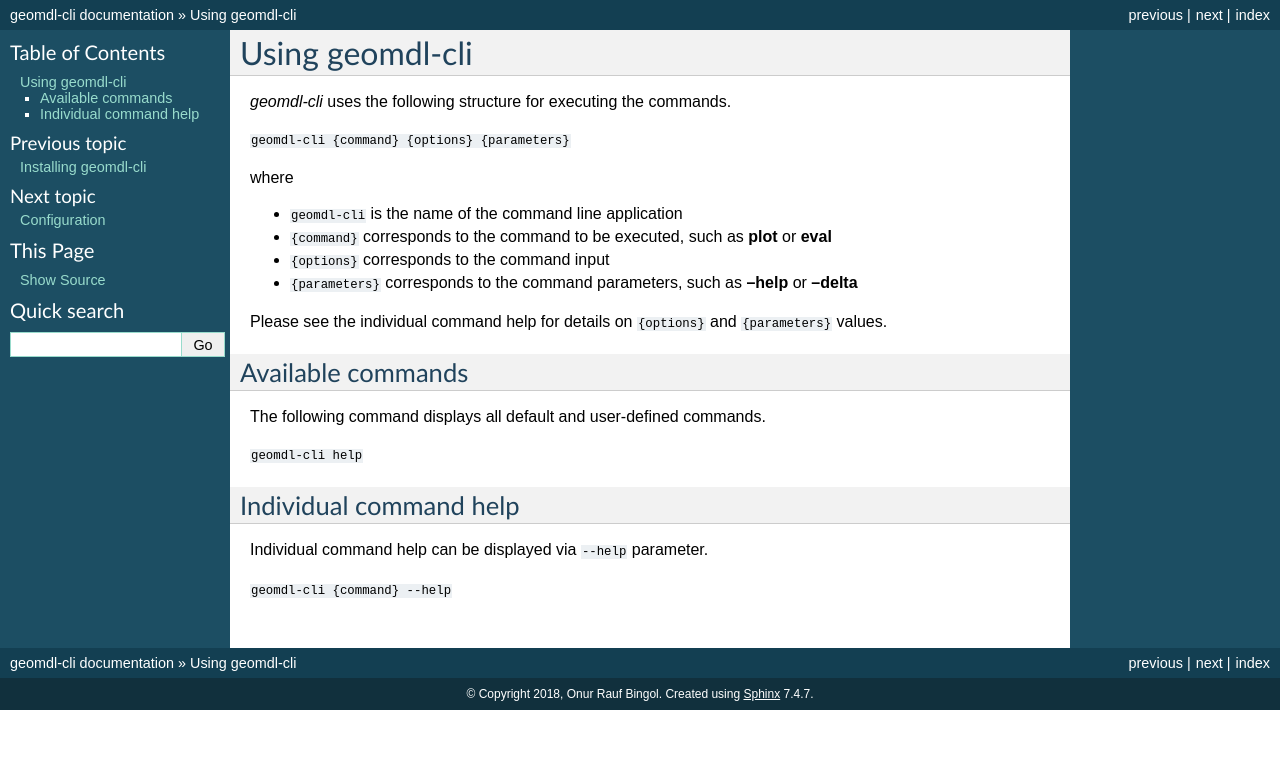
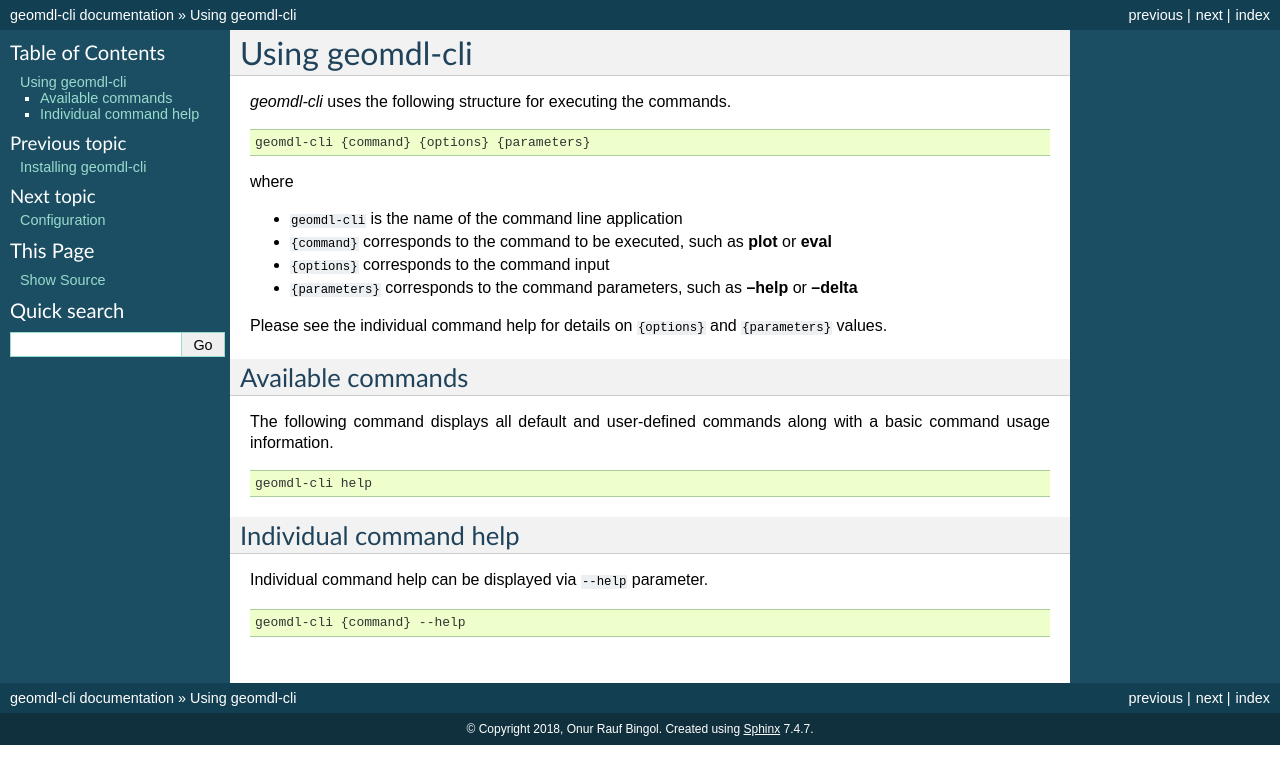
Before and after one commit to orbingol/geomdl-cli, a Sphinx documentation site: the page built from docs/using.rst, in a window 1280 px wide. Shown: the top 784 px of the page. Built offline with Sphinx 7.4.7, drawn with Linux system fonts in a browser that asks for light colours; formulas are drawn with MathJax 3.

Commit message:
Use code-block with the cli commands

```diff
--- a/docs/using.rst
+++ b/docs/using.rst
@@ -3,7 +3,9 @@ Using geomdl-cli
 
 *geomdl-cli* uses the following structure for executing the commands.
 
-``geomdl-cli {command} {options} {parameters}``
+.. code-block:: console
+
+    geomdl-cli {command} {options} {parameters}
 
 where
 
@@ -17,13 +19,17 @@ Please see the individual command help for details on ``{options}`` and ``{param
 Available commands
 ==================
 
-The following command displays all default and user-defined commands.
+The following command displays all default and user-defined commands along with a basic command usage information.
 
-``geomdl-cli help``
+.. code-block:: console
+
+    geomdl-cli help
 
 Individual command help
 =======================
 
 Individual command help can be displayed via ``--help`` parameter.
 
-``geomdl-cli {command} --help``
+.. code-block:: console
+
+    geomdl-cli {command} --help
```
